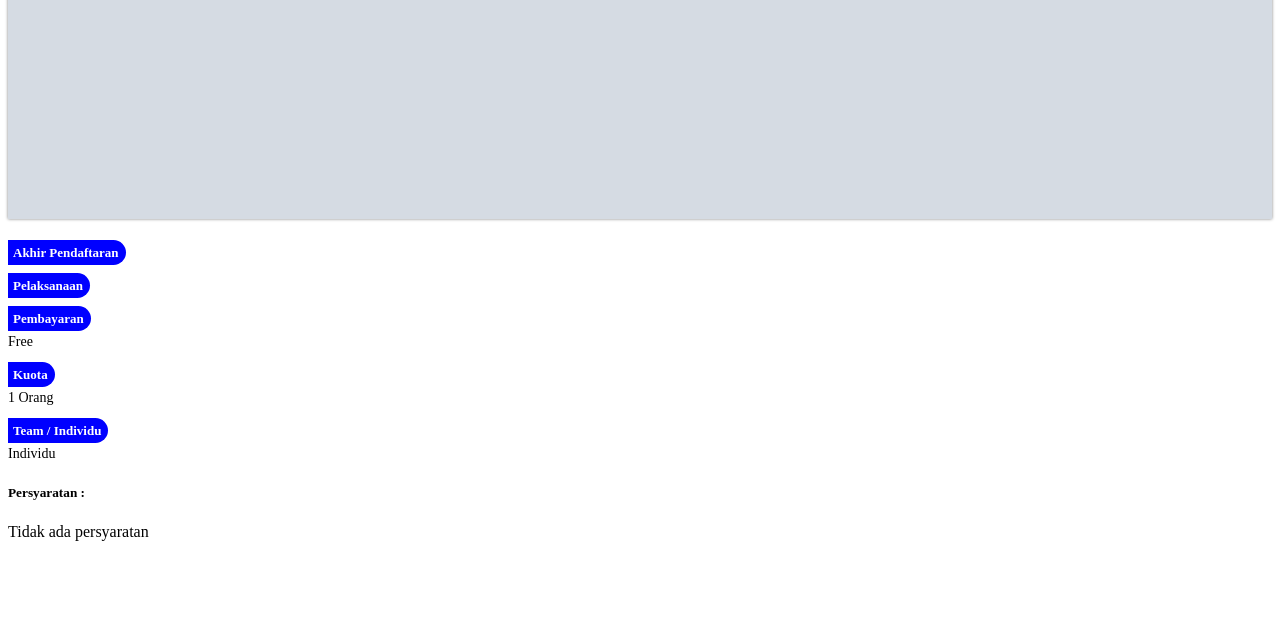
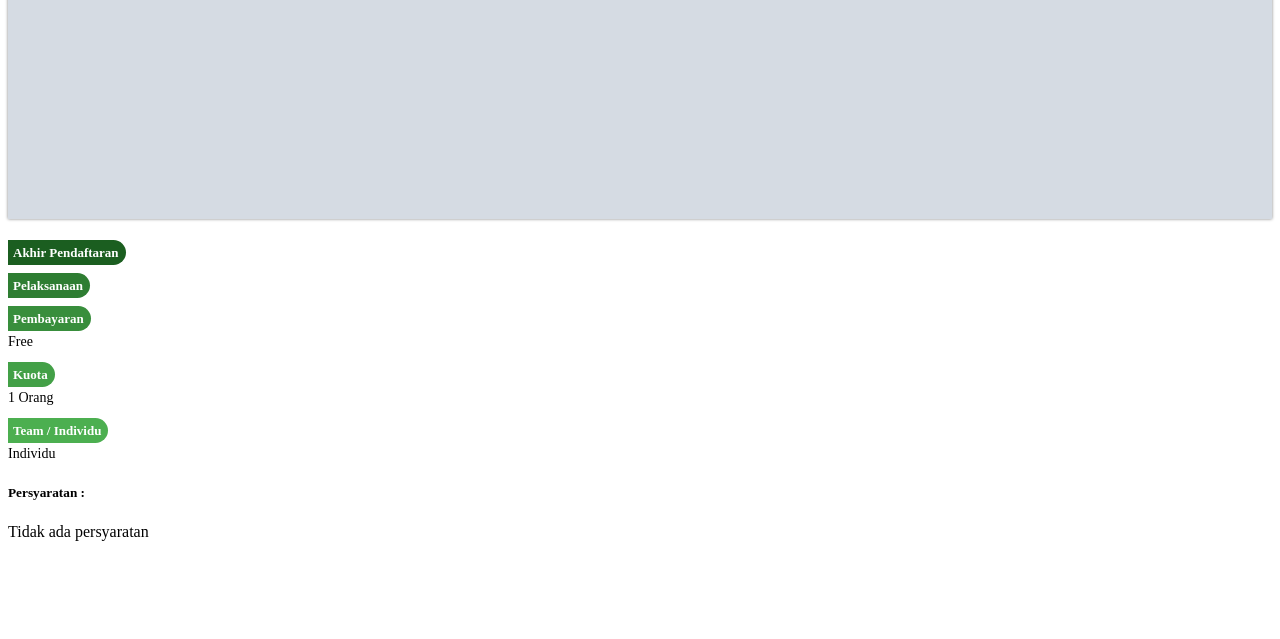
Before and after one commit to kiddies-code/GATC, a Yii app: template frontend/views/site/viewcourse.php in a window 1280 px wide. Shown: the part 881-1520 px from the top of the page. Run offline with PHP 8.4 and a stand-in for Yii, Linux system fonts and the light colour scheme; the template is opened without the code that fills it: most values are stand-ins (such as "Sample title", 1, 10 or a date in 2020); grey boxes marked "Sample" are stand-in pictures; data that the repository does not hold is empty; some libraries are stand-ins or nearby versions.

Commit message:
kurang proses course

```diff
--- a/frontend/views/site/viewcourse.php
+++ b/frontend/views/site/viewcourse.php
@@ -24,7 +24,7 @@ $this->title = $model->nama_course;
   <div class="col-md-7">
 <div>
 <div class="col-md-5" style="margin-bottom:5px;">
-    <span class="" style="font-size:13px;border-radius:0px 15px 15px 0px;background-color:blue;color:white;padding:5px 7px 5px 5px;"><b>Akhir Pendaftaran </b></span>
+    <span class="" style="font-size:13px;border-radius:0px 15px 15px 0px;background-color:#1b5e20;color:white;padding:5px 7px 5px 5px;"><b>Akhir Pendaftaran </b></span>
 </div>
 <div class="col-md-7" style="margin-bottom:15px;">
     <span style="font-size:14px;"><?= $formatter->asDate($model->tanggal_tutup, 'long') ?></span>
@@ -33,7 +33,7 @@ $this->title = $model->nama_course;
 
 <div>
 <div class="col-md-4" style="margin-bottom:5px;">
-    <span class="" style="font-size:13px;border-radius:0px 15px 15px 0px;background-color:blue;color:white;padding:5px 7px 5px 5px;"><b>Pelaksanaan </b></span>
+    <span class="" style="font-size:13px;border-radius:0px 15px 15px 0px;background-color:#2e7d32;color:white;padding:5px 7px 5px 5px;"><b>Pelaksanaan </b></span>
 </div>
 <div class="col-md-8" style="margin-bottom:15px;">
     <span style="font-size:14px;">
@@ -50,7 +50,7 @@ $this->title = $model->nama_course;
 
 <div>
 <div class="col-md-4" style="margin-bottom:5px;">
-    <span class="" style="font-size:13px;border-radius:0px 15px 15px 0px;background-color:blue;color:white;padding:5px 7px 5px 5px;"><b>Pembayaran</b></span>
+    <span class="" style="font-size:13px;border-radius:0px 15px 15px 0px;background-color:#388e3c;color:white;padding:5px 7px 5px 5px;"><b>Pembayaran</b></span>
 </div>
 <div class="col-md-8" style="margin-bottom:15px;">
     <span style="font-size:14px;">
@@ -67,7 +67,7 @@ $this->title = $model->nama_course;
 
 <div>
 <div class="col-md-3" style="margin-bottom:5px;">
-    <span class="" style="font-size:13px;border-radius:0px 15px 15px 0px;background-color:blue;color:white;padding:5px 7px 5px 5px;"><b>Kuota</b></span>
+    <span class="" style="font-size:13px;border-radius:0px 15px 15px 0px;background-color:#43a047;color:white;padding:5px 7px 5px 5px;"><b>Kuota</b></span>
 </div>
 <div class="col-md-9" style="margin-bottom:15px;">
     <span style="font-size:14px;">
@@ -84,7 +84,7 @@ $this->title = $model->nama_course;
 
 <div>
 <div class="col-md-5" style="margin-bottom:5px;">
-    <span class="" style="font-size:13px;border-radius:0px 15px 15px 0px;background-color:blue;color:white;padding:5px 7px 5px 5px;"><b>Team / Individu</b></span>
+    <span class="" style="font-size:13px;border-radius:0px 15px 15px 0px;background-color:#4caf50;color:white;padding:5px 7px 5px 5px;"><b>Team / Individu</b></span>
 </div>
 <div class="col-md-7" style="margin-bottom:15px;">
     <span style="font-size:14px;">
```
Also changed, not shown: frontend/views/site/staff.php (+6 -6 lines), frontend/web/images/alfu.png (added), frontend/web/images/blank_foto.png, frontend/web/images/lutfy.png (added), frontend/web/images/niken.png (added), frontend/web/images/use.png (added), 1 other file.
